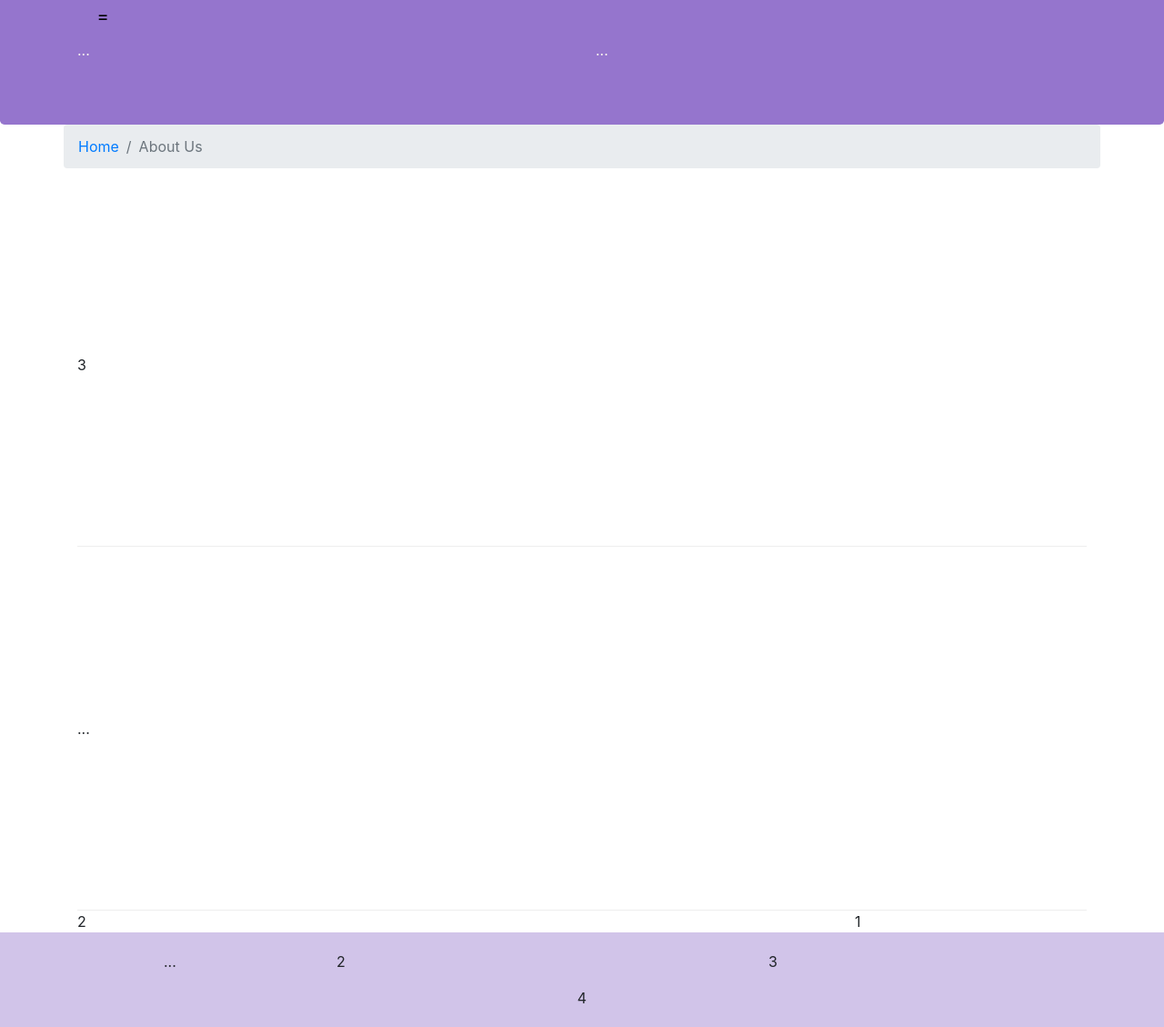
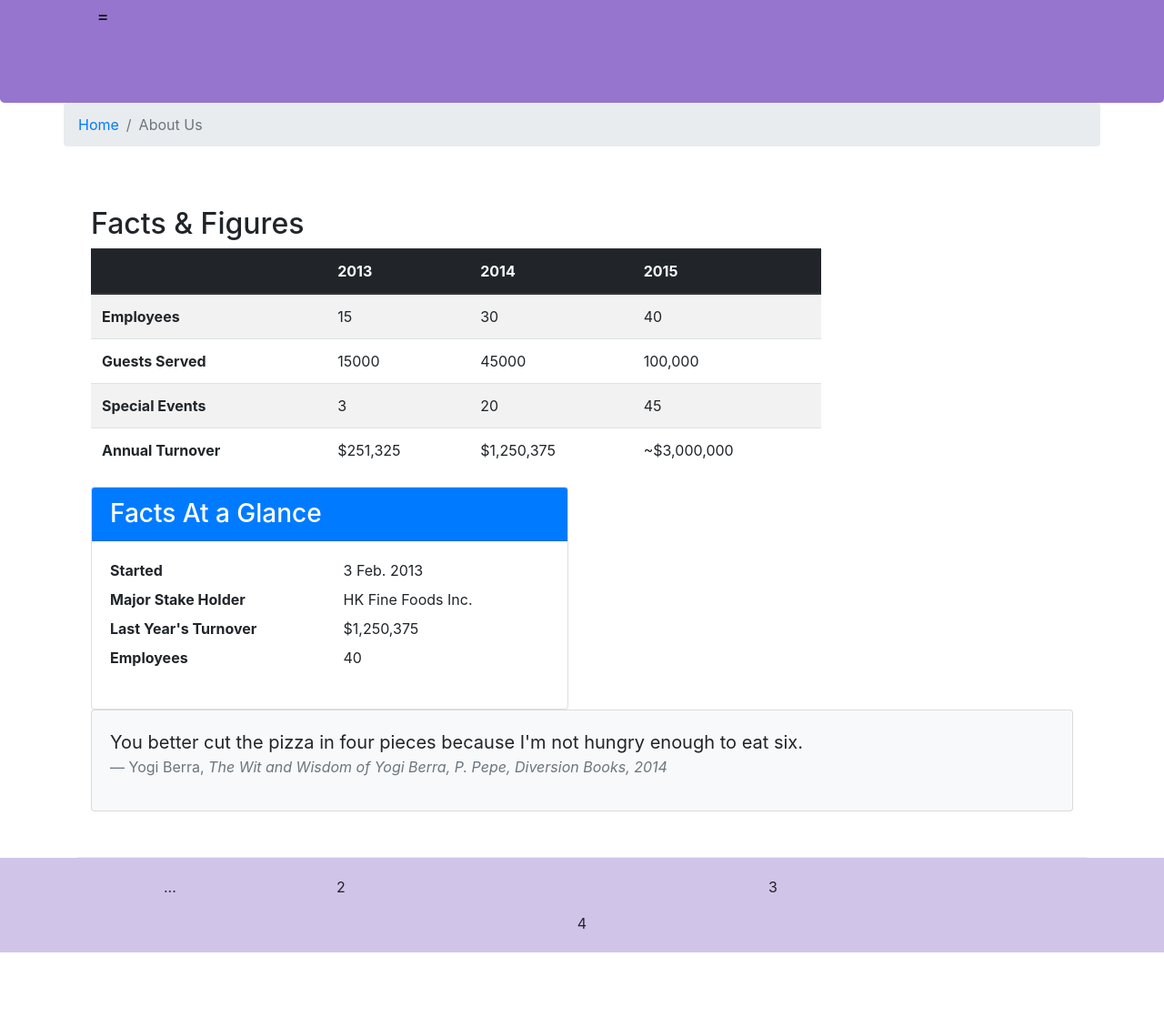
Before and after one commit to LiuSimbo/DoExersice, a website: page aboutus.html in a window 1280 px wide. Shown: the part 117-1246 px from the top of the page at 91% size. After the commit the page ends 1164 px from the top, so only its background shows below. Drawn offline with nearby package versions, Linux system fonts and the light colour scheme.

Commit message:
Tables and Cards

```diff
--- a/aboutus.html
+++ b/aboutus.html
@@ -37,11 +37,9 @@
               </ul>
             </div>
           </div>
-          <div class="row">
-            <div class="col-12 col-sm-6">...</div>
-            <div class="col-12 col-sm">...</div>
-          </div>
-        </div>
+
+
+
       </header>
       <section>
         <div class="container">
@@ -53,13 +51,84 @@
 
           </div>
 
-          <div class="row row-content align-items-center">3</div>
+          <div class="row row-content">
+            <div class="col-12 col-sm-9">
+                <h2>Facts &amp; Figures</h2>
+                <div class="table-responsive">
+                    <table class="table table-striped">
+                        <thead class="thead-dark">
+                            <tr>
+                                <th>&nbsp;</th>
+                                <th>2013</th>
+                                <th>2014</th>
+                                <th>2015</th>
+                            </tr>
+                        </thead>
+                        <tbody>
+                            <tr>
+                                <th>Employees</th>
+                                <td>15</td>
+                                <td>30</td>
+                                <td>40</td>
+                            </tr>
+                            <tr>
+                                <th>Guests Served</th>
+                                <td>15000</td>
+                                <td>45000</td>
+                                <td>100,000</td>
+                            </tr>
+                            <tr>
+                                <th>Special Events</th>
+                                <td>3</td>
+                                <td>20</td>
+                                <td>45</td>
+                            </tr>
+                            <tr>
+                                <th>Annual Turnover</th>
+                                <td>$251,325</td>
+                                <td>$1,250,375</td>
+                                <td>~$3,000,000</td>
+                            </tr>
+                        </tbody>
+                    </table>
+                </div>
+            </div>
+             <div class="col-12 col-sm-3">
+            </div>
+            <div class="col-12 col-sm-6">
+                <div class="card">
+                    <h3 class="card-header bg-primary text-white">Facts At a Glance</h3>
+                    <div class="card-body">
+                        <dl class="row">
+                            <dt class="col-6">Started</dt>
+                            <dd class="col-6">3 Feb. 2013</dd>
+                            <dt class="col-6">Major Stake Holder</dt>
+                            <dd class="col-6">HK Fine Foods Inc.</dd>
+                            <dt class="col-6">Last Year's Turnover</dt>
+                            <dd class="col-6">$1,250,375</dd>
+                            <dt class="col-6">Employees</dt>
+                            <dd class="col-6">40</dd>
+                        </dl>
+                    </div>
+                </div>
+            </div>
 
-          <div class="row row-content align-items-center">...</div>
-          <div class="row">
-            <div class="col-12 col-sm-4 col-md-3 order-sm-last">1</div>
-            <div class="col col-sm col-md order-sm-first">2</div>
-          </div>
+            <div class="col-12">
+                <div class="card card-body bg-light">
+                    <blockquote class="blockquote">
+                        <p class="mb-0">You better cut the pizza in four pieces because
+                            I'm not hungry enough to eat six.</p>
+                        <footer class="blockquote-footer">Yogi Berra,
+                            <cite title="Source Title">The Wit and Wisdom of Yogi Berra,
+                            P. Pepe, Diversion Books, 2014</cite>
+                        </footer>
+                    </blockquote>
+                </div>
+            </div>
+
+
+       </div>
+
         </div>
       </section>
       <footer class="footer">
```
